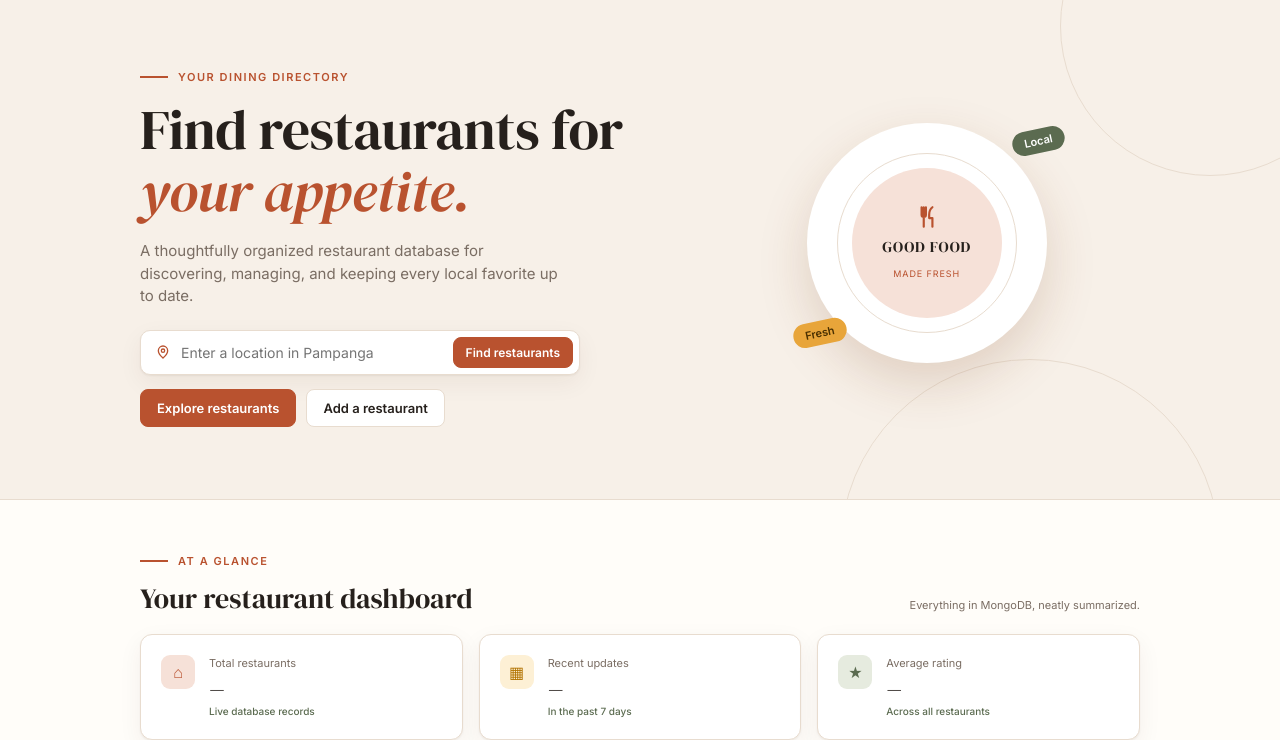
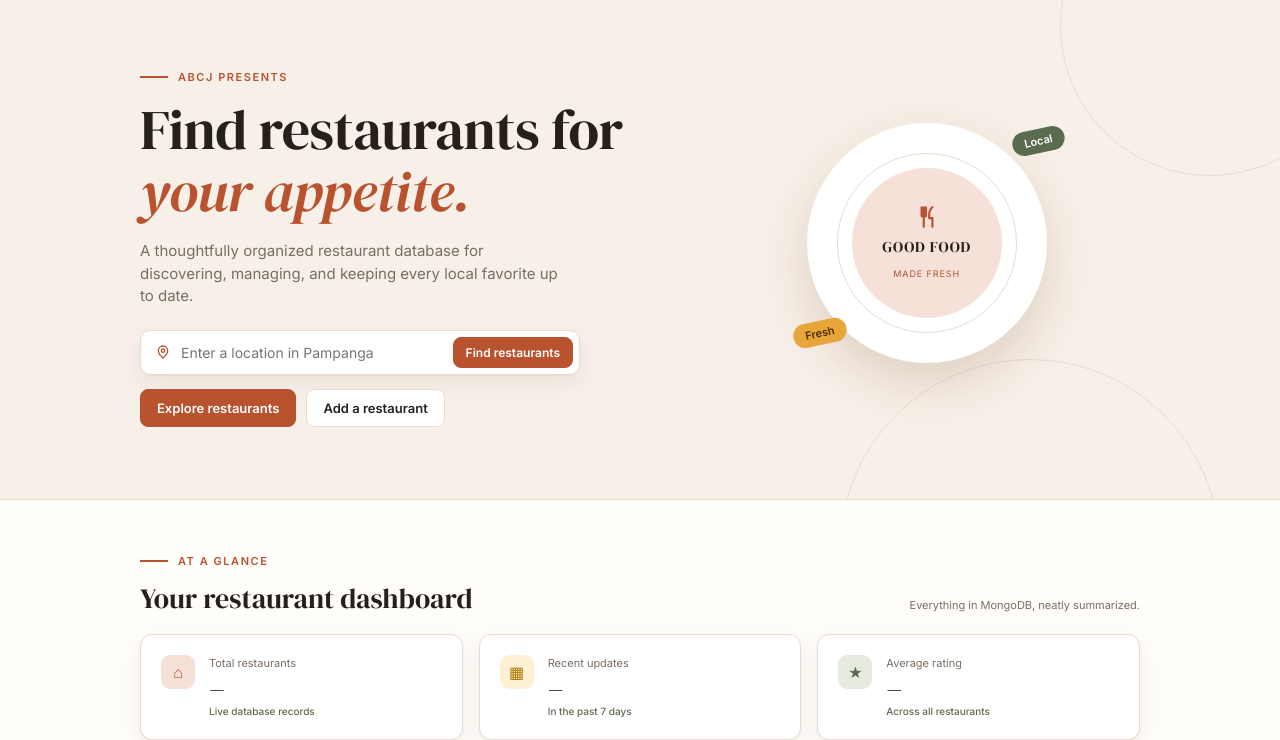
Before and after one commit to justineenriquez/ABCJ-Finds, a website: page public/index.html in a window 1280 px wide. Shown: the part 65-805 px from the top of the page. Drawn offline with Linux system fonts and the light colour scheme; no server answers.

Commit message:
Update index.html

```diff
--- a/public/index.html
+++ b/public/index.html
@@ -14,7 +14,7 @@
     <div class="ring r1"></div><div class="ring r2"></div>
     <div class="container hero-grid">
       <div>
-        <div class="eyebrow">Your dining directory</div>
+        <div class="eyebrow">ABCJ Presents</div>
         <h1>Find restaurants for <em>your appetite.</em></h1>
         <p class="lead">A thoughtfully organized restaurant database for discovering, managing, and keeping every local favorite up to date.</p>
         <form class="search" id="hero-search">
```
